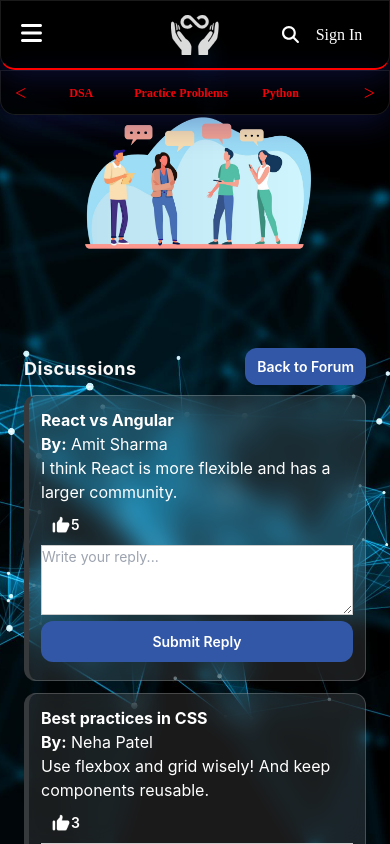
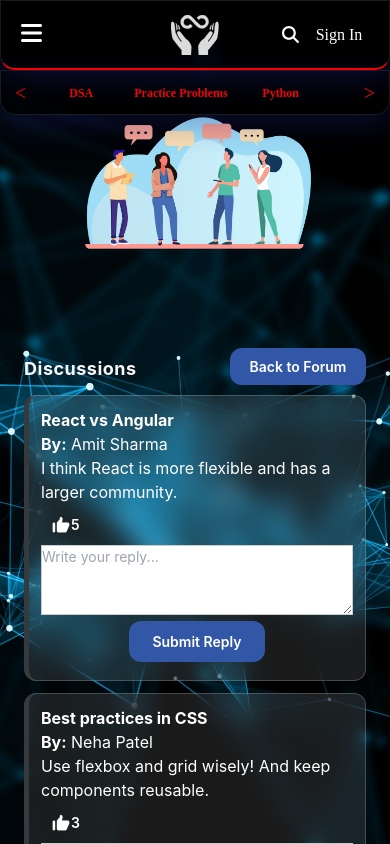
Before and after one commit to blackcross7/Ten-CodeHub, a React (Vite) app in the folder client/: page /discussion in a window 390 px wide. Built offline with nearby package versions, Linux system fonts and the light colour scheme; no server answers.

Commit message:
forumpage,discussion

```diff
--- a/client/src/styles/Discussion.css
+++ b/client/src/styles/Discussion.css
@@ -58,7 +58,7 @@
 /* Back to forum button */
 .back-to-forum-btn {
   padding: 10px;
-  background-color:rgb(50, 87, 167);
+  background-color: rgb(50, 87, 167);
   border: none;
   border-radius: 12px;
   cursor: pointer;
@@ -68,12 +68,24 @@
   text-decoration: none;
   display: inline-block;
   margin-bottom: 5px;
+  margin-left: auto !important;    /* always push to right */
+  margin-right: 0 !important;
 }
 
-.back-to-forum-btn:hover {
-  background-color: #363f82a4;
-  transform: translateY(-1px);
-  box-shadow: 0 2px 8px var(--shadow);
+/* Center and auto-size the back button and reply button */
+.back-to-forum-btn,
+.reply-submit-btn {
+  min-width: 8.5rem !important;   /* kam se kam itna ho */
+  width: auto !important;         /* jitna text ho utna ho */
+  max-width: 90vw;
+  margin-left: auto;
+  margin-right: auto;
+  display: block;
+  white-space: nowrap; /* text ek line me rahe */
+  padding-left: 20px;
+  padding-right: 20px;
+  text-align: center;
+  font-size: 15px;
 }
 
 /* Discussion card */
@@ -244,9 +256,11 @@
   }
 
   .back-to-forum-btn {
-    order: 0;         /* ✅ reset to default */
+    margin-left: auto !important;
+    margin-right: 0 !important;
+    display: inline-block !important;
+    font-size: 15px;
     padding: 10px 16px;
-    font-size: 15px;
   }
 
   .discussion-card {
@@ -366,10 +380,12 @@
   }
 
   .reply-submit-btn {
-    width: 100%;
+    width: auto !important;
+    min-width: 8.5rem !important;
+    max-width: 90vw;
+    padding-left: 20px;
+    padding-right: 20px;
     font-size: 14px;
-    padding: 10px;
-    text-align: center;
   }
 
   .image-container {
--- a/client/src/styles/ForumPage.css
+++ b/client/src/styles/ForumPage.css
@@ -51,8 +51,15 @@
 /* Center the buttons */
 .forum-container form button,
 .view-discussions-btn {
+  min-width: 8.5rem !important;   /* kam se kam itna ho */
+  width: auto !important;         /* jitna text ho utna ho */
+  max-width: 90vw;
+  margin-left: auto;
+  margin-right: auto;
   display: block;
-  margin: 0 auto;
+  white-space: nowrap; /* text ek line me rahe */
+  padding-left: 20px;
+  padding-right: 20px;
 }
 
 /* Form styling */
```
